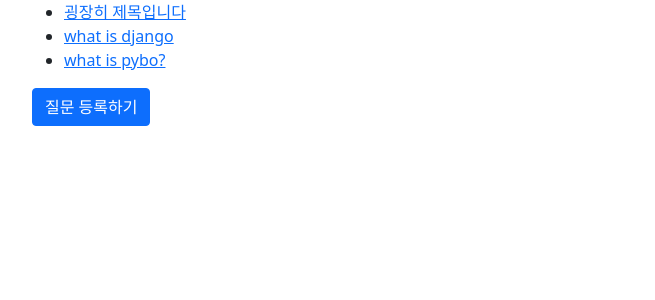
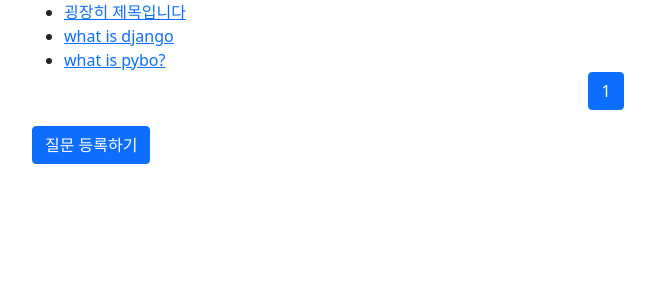
Before and after one commit to pjc1991/myfirstdjango, a Django app: page /pybo/ in a window 1280 px wide. Shown: the part 57-357 px from the top of the page, without its empty margins (50-705 px from the left). Run offline with Django 3.2, Linux system fonts and the light colour scheme; data comes from the database, SQL or seed files in the repository.

Commit message:
feat : add pagination

```diff
--- a/pybo/views.py
+++ b/pybo/views.py
@@ -3,6 +3,7 @@ from django.http import HttpResponse
 from pybo.models import Question, Board
 from django.utils import timezone
 from .forms import QuestionForm
+from django.core.paginator import Paginator
 
 # Create your views here.
 
@@ -11,9 +12,12 @@ def index(request):
     """
     pybo 목록 출력
     """
-
+    page = request.GET.get('page', '1')  # 페이지
     question_list = Question.objects.order_by('-create_date')
-    context = {'question_list': question_list}
+    paginator = Paginator(question_list, 10)  # 페이지당 10개씩 보여주기
+    page_obj = paginator.get_page(page)
+    page_obj.elided_page_range = paginator.get_elided_page_range(page)
+    context = {'question_list': page_obj}
     return render(request, 'pybo/question_list.html', context)
 
 
--- a/templates/pybo/question_list.html
+++ b/templates/pybo/question_list.html
@@ -8,6 +8,20 @@
             <a href="{% url 'pybo:detail' question.id %}">{{ question.subject }}</a>
         </li>
     {% endfor %}
+    <!-- paging -->
+        <ul class="pagination justify-content-center">
+            {% for page in question_list.elided_page_range %}
+                {% if page == question_list.paginator.ELLIPSIS %}
+                    <li class="page-item disabled"><span class="page-link">...</span></li>
+                {% else %}
+                    {% if page == question_list.number %}
+                        <li class="page-item active"><span class="page-link">{{ page }}</span></li>
+                    {% else %}
+                        <li class="page-item"><a class="page-link" href="?page={{ page }}">{{ page }}</a></li>
+                    {% endif %}
+                {% endif %}
+            {% endfor %}
+        </ul>
     </ul>
     {% else %}
     <p>there is no question.</p>
```
